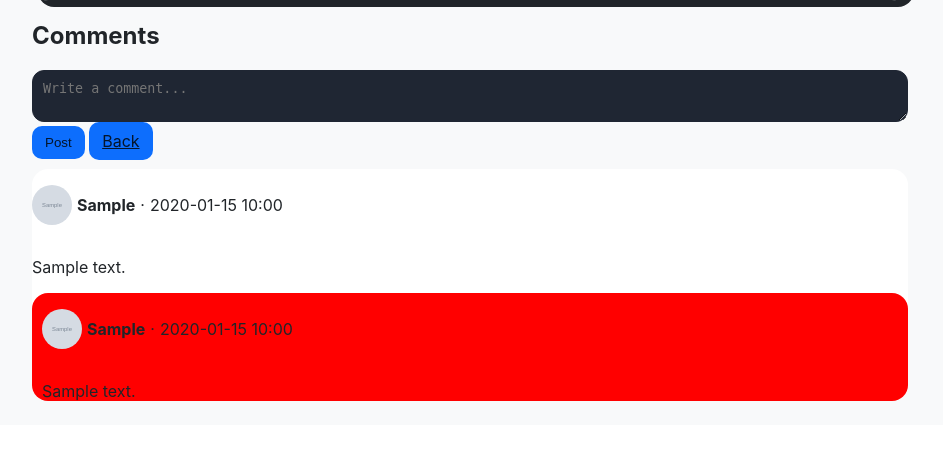
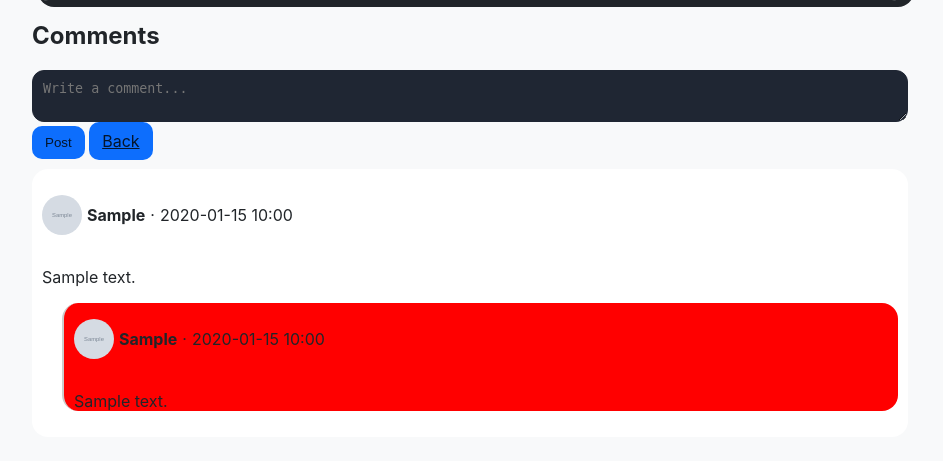
Before and after one commit to HeadlineToday/accb, a Flask app: template templates/comments.html in a window 1280 px wide. Shown: the part 832-1293 px from the top of the page, without its empty margins (170-1113 px from the left). Before the commit the page ends 1233 px from the top, so only its background shows below. Run offline with Flask 3, Linux system fonts and the light colour scheme; the template is opened without the code that fills it: most values are stand-ins (such as "Sample title", 1, 10 or a date in 2020); grey boxes marked "Sample" are stand-in pictures; a database or web service that is not in the repository returns one stand-in record (values such as "Sample title").

Commit message:
Update comments.html

```diff
--- a/templates/comments.html
+++ b/templates/comments.html
@@ -59,6 +59,7 @@
 <style>
   .comment{
   margin-top:10px;
+  padding:10px;
   background:var(--card);
   border-radius:16px;
   border-bottom:none;
@@ -80,6 +81,8 @@
     background:red;
     border-radius:16px;
     padding:0px 10px;
+    margin-left: 20px;
+    border-left: 2px solid #ccc;
   }
 
   .replyp{
```
